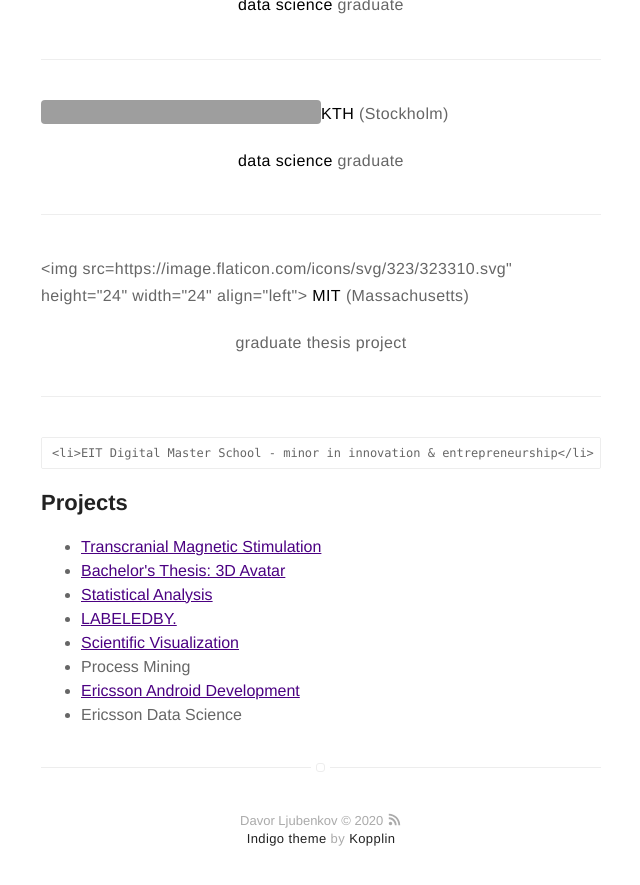
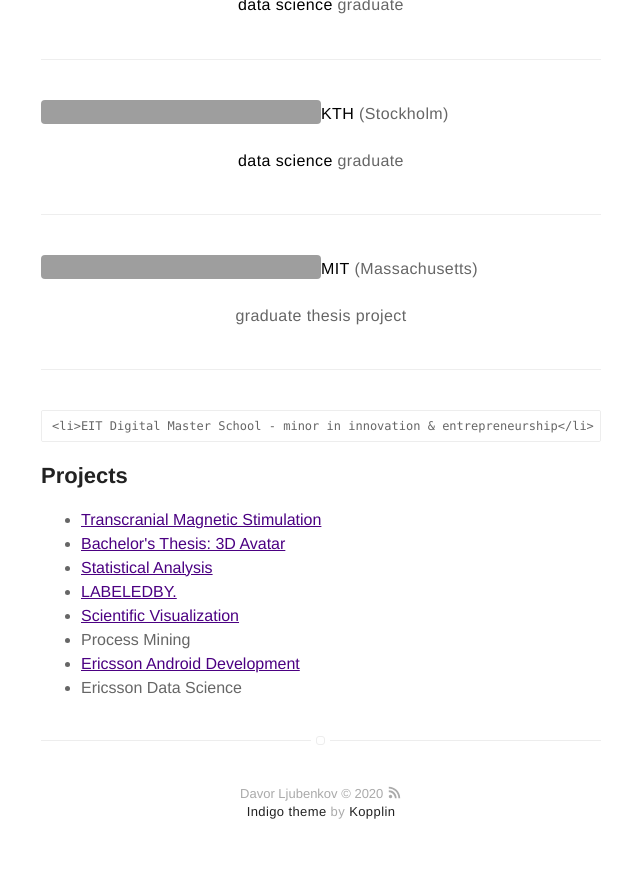
Before and after one commit to dljubenk/dljubenk.github.io, a Jekyll site: the page built from about.md, in a window 1280 px wide and 900 px high, scrolled down 1039 px. Shown: the top 885 px of the window, without its empty margins (319-959 px from the left). Built offline with Jekyll 4.4.1, drawn with Linux system fonts in a browser that asks for light colours; grey boxes are pictures that could not be loaded.

Commit message:
Update about.md

```diff
--- a/about.md
+++ b/about.md
@@ -23,7 +23,7 @@ layout: page
 <p><img src="https://image.flaticon.com/icons/svg/197/197564.svg" height="24" width="24" align="left"> <strong>KTH</strong> (Stockholm)</p>
 <p align="center"><strong>data science</strong> graduate</p>
 ---
-<p><img src=https://image.flaticon.com/icons/svg/323/323310.svg" height="24" width="24" align="left"> <strong>MIT</strong> (Massachusetts)</p>
+<p><img src="https://image.flaticon.com/icons/svg/323/323310.svg" height="24" width="24" align="left"> <strong>MIT</strong> (Massachusetts)</p>
 <p align="center">graduate thesis project</p>
 ---
 	<li>EIT Digital Master School - minor in innovation & entrepreneurship</li>
```
